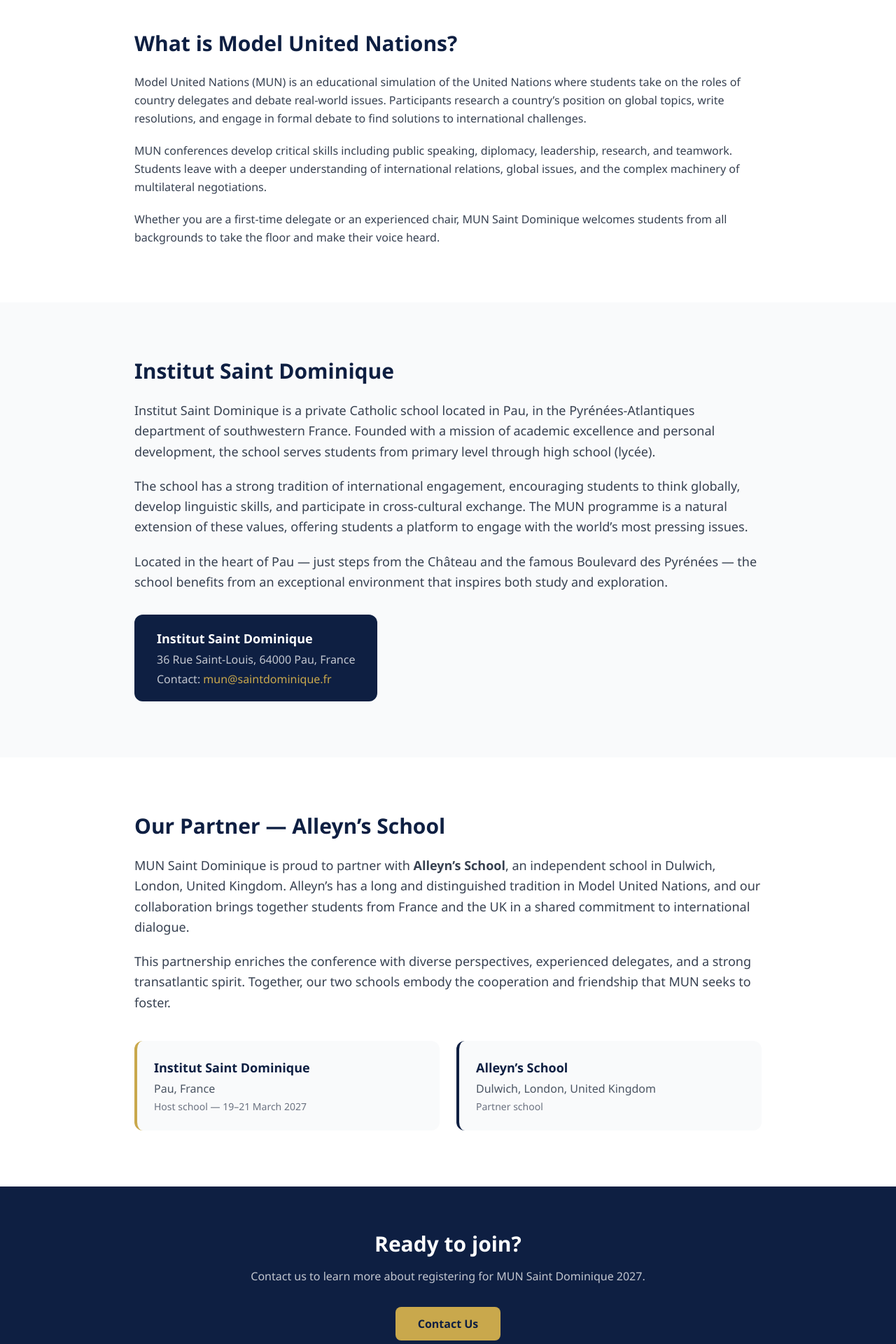
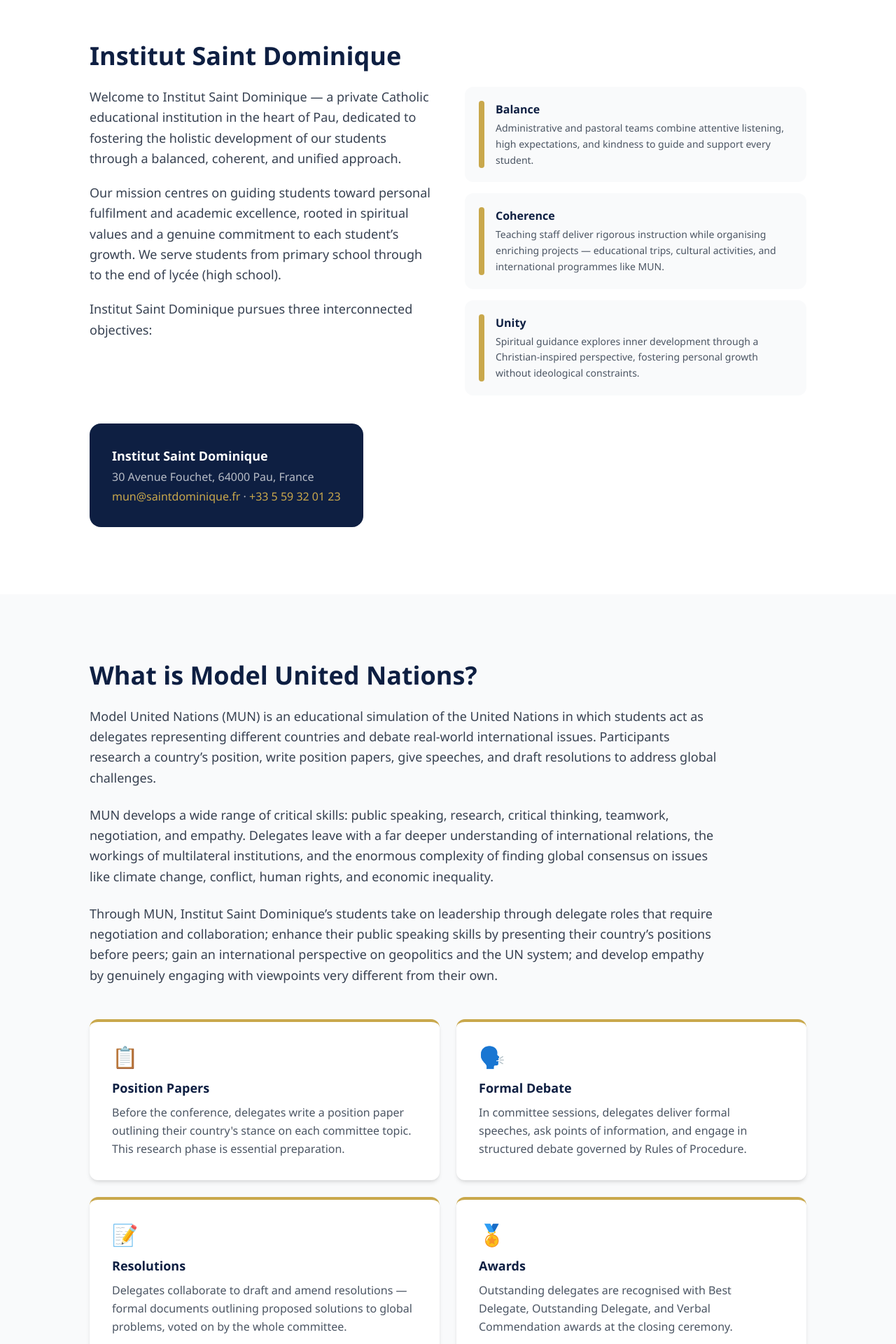
Before and after one commit to gastongabaixtucf8/projet-MUN-saintdo, a Next.js app: page /about in a window 1280 px wide. Shown: the part 360-2280 px from the top of the page at 70% size. Built offline with nearby package versions, Linux system fonts and the light colour scheme.

Commit message:
auto-save

```diff
--- a/app/about/page.tsx
+++ b/app/about/page.tsx
@@ -1,109 +1,257 @@
 import type { Metadata } from 'next'
+import Link from 'next/link'
 
 export const metadata: Metadata = {
   title: 'About Us — MUN Saint Dominique',
 }
 
+const leadershipTeam = [
+  {
+    role: 'Secretary-General',
+    name: 'Coming Soon',
+    bio: 'The Secretary-General leads the Secretariat and chairs the opening and closing ceremonies. They are responsible for the overall vision and smooth running of the conference.',
+    message: 'We are thrilled to welcome delegates from around Europe to Pau for MUN Saint Dominique 2027. This conference is the result of months of dedicated preparation, and we look forward to three days of inspiring debate and diplomacy.',
+  },
+  {
+    role: 'Deputy Secretary-General',
+    name: 'Coming Soon',
+    bio: 'The Deputy Secretary-General supports the Secretary-General and oversees the day-to-day operations of the conference, coordinating between committees, logistics, and the press corps.',
+    message: 'MUN has profoundly shaped the way I engage with the world. I hope each delegate leaves Pau with a deeper understanding of international relations and a new circle of friends from across Europe.',
+  },
+  {
+    role: 'President of the General Assembly',
+    name: 'Coming Soon',
+    bio: 'The President of the General Assembly presides over plenary sessions, manages debate procedures, and ensures all delegates have an equal voice on the floor.',
+    message: 'The General Assembly is where great ideas become resolutions. I look forward to guiding this vital body through our theme and helping delegates find common ground on the world\'s most pressing issues.',
+  },
+  {
+    role: 'Director of Communications',
+    name: 'Coming Soon',
+    bio: 'The Director of Communications manages all social media, press releases, and the MUN Saint Dominique newsletter, ensuring delegates and schools stay informed before and during the conference.',
+    message: 'Storytelling is at the heart of diplomacy. Our communications team will make sure the spirit of MUN Saint Dominique 2027 is felt far beyond the walls of Institut Saint Dominique.',
+  },
+  {
+    role: 'Head of Logistics',
+    name: 'Coming Soon',
+    bio: 'The Head of Logistics coordinates accommodation, transportation, catering, and the physical setup of all conference rooms and venues.',
+    message: 'The best conferences run seamlessly. Our logistics team works tirelessly behind the scenes so that every delegate can focus entirely on what matters most — debate.',
+  },
+  {
+    role: 'Chair, Security Council',
+    name: 'Coming Soon',
+    bio: 'The Security Council Chair facilitates debate on the most urgent international peace and security matters, guiding delegates through complex resolutions and procedural motions.',
+    message: 'The Security Council addresses the world\'s most critical crises. I encourage all delegates to come thoroughly prepared and ready to engage with the full weight of these issues.',
+  },
+]
+
 export default function AboutPage() {
   return (
     <main>
-      {/* Page Header */}
-      <section className="bg-navy text-white py-20 px-6 text-center">
+
+      {/* ── Page Header ── */}
+      <section className="page-hero">
         <div className="max-w-3xl mx-auto">
           <h1 className="text-5xl font-bold mb-4">About Us</h1>
-          <p className="text-white/75 text-lg">
-            Discover MUN Saint Dominique, our school, and our partner.
+          <p className="text-white/70 text-lg">
+            Our school, our MUN programme, our team, and our partner.
           </p>
         </div>
       </section>
 
-      {/* What is MUN? */}
-      <section className="py-20 px-6">
-        <div className="max-w-4xl mx-auto">
-          <h2 className="section-title">What is Model United Nations?</h2>
-          <div className="prose prose-lg text-gray-700 space-y-5 leading-relaxed">
+      {/* ── Welcome to Institut Saint Dominique ── */}
+      <section className="py-24 px-6">
+        <div className="max-w-5xl mx-auto">
+          <h2 className="section-title text-4xl">Institut Saint Dominique</h2>
+          <div className="grid md:grid-cols-2 gap-12 items-start">
+            <div className="space-y-5 text-gray-700 leading-relaxed text-lg">
               <p>
-              Model United Nations (MUN) is an educational simulation of the United Nations where students take on the roles of country delegates and debate real-world issues. Participants research a country&rsquo;s position on global topics, write resolutions, and engage in formal debate to find solutions to international challenges.
+                Welcome to Institut Saint Dominique — a private Catholic educational institution in the heart of Pau,
+                dedicated to fostering the holistic development of our students through a balanced, coherent, and
+                unified approach.
               </p>
               <p>
-              MUN conferences develop critical skills including public speaking, diplomacy, leadership, research, and teamwork. Students leave with a deeper understanding of international relations, global issues, and the complex machinery of multilateral negotiations.
+                Our mission centres on guiding students toward personal fulfilment and academic excellence, rooted
+                in spiritual values and a genuine commitment to each student&rsquo;s growth. We serve students from
+                primary school through to the end of lycée (high school).
               </p>
               <p>
-              Whether you are a first-time delegate or an experienced chair, MUN Saint Dominique welcomes students from all backgrounds to take the floor and make their voice heard.
+                Institut Saint Dominique pursues three interconnected objectives:
+              </p>
+            </div>
+            <div className="space-y-4">
+              {[
+                { title: 'Balance', text: 'Administrative and pastoral teams combine attentive listening, high expectations, and kindness to guide and support every student.' },
+                { title: 'Coherence', text: 'Teaching staff deliver rigorous instruction while organising enriching projects — educational trips, cultural activities, and international programmes like MUN.' },
+                { title: 'Unity', text: 'Spiritual guidance explores inner development through a Christian-inspired perspective, fostering personal growth without ideological constraints.' },
+              ].map(({ title, text }) => (
+                <div key={title} className="flex gap-4 p-5 bg-gray-50 rounded-xl">
+                  <div className="w-2 bg-gold rounded-full shrink-0" />
+                  <div>
+                    <p className="font-bold text-navy mb-1">{title}</p>
+                    <p className="text-gray-600 text-sm leading-relaxed">{text}</p>
+                  </div>
+                </div>
+              ))}
+            </div>
+          </div>
+
+          <div className="mt-10 bg-navy text-white rounded-2xl p-8 inline-block">
+            <p className="font-bold text-lg mb-1">Institut Saint Dominique</p>
+            <p className="text-white/70">30 Avenue Fouchet, 64000 Pau, France</p>
+            <p className="text-white/70 mt-1">
+              <a href="mailto:mun@saintdominique.fr" className="text-gold hover:underline">mun@saintdominique.fr</a>
+              {' '}·{' '}
+              <a href="tel:+33559320123" className="text-gold hover:underline">+33 5 59 32 01 23</a>
             </p>
           </div>
         </div>
       </section>
 
-      {/* Institut Saint Dominique */}
-      <section className="py-20 px-6 bg-gray-50">
-        <div className="max-w-4xl mx-auto">
-          <h2 className="section-title">Institut Saint Dominique</h2>
-          <div className="space-y-5 text-gray-700 leading-relaxed text-lg">
+      {/* ── What is MUN? ── */}
+      <section className="py-24 px-6 bg-gray-50">
+        <div className="max-w-5xl mx-auto">
+          <h2 className="section-title text-4xl">What is Model United Nations?</h2>
+          <div className="space-y-6 text-gray-700 leading-relaxed text-lg max-w-4xl">
             <p>
-              Institut Saint Dominique is a private Catholic school located in Pau, in the Pyrénées-Atlantiques department of southwestern France. Founded with a mission of academic excellence and personal development, the school serves students from primary level through high school (lycée).
+              Model United Nations (MUN) is an educational simulation of the United Nations in which students act
+              as delegates representing different countries and debate real-world international issues. Participants
+              research a country&rsquo;s position, write position papers, give speeches, and draft resolutions to address
+              global challenges.
             </p>
             <p>
-              The school has a strong tradition of international engagement, encouraging students to think globally, develop linguistic skills, and participate in cross-cultural exchange. The MUN programme is a natural extension of these values, offering students a platform to engage with the world&rsquo;s most pressing issues.
+              MUN develops a wide range of critical skills: public speaking, research, critical thinking, teamwork,
+              negotiation, and empathy. Delegates leave with a far deeper understanding of international relations,
+              the workings of multilateral institutions, and the enormous complexity of finding global consensus on
+              issues like climate change, conflict, human rights, and economic inequality.
             </p>
             <p>
-              Located in the heart of Pau — just steps from the Château and the famous Boulevard des Pyrénées — the school benefits from an exceptional environment that inspires both study and exploration.
+              Through MUN, Institut Saint Dominique&rsquo;s students take on leadership through delegate roles that require
+              negotiation and collaboration; enhance their public speaking skills by presenting their country&rsquo;s positions
+              before peers; gain an international perspective on geopolitics and the UN system; and develop empathy by
+              genuinely engaging with viewpoints very different from their own.
             </p>
           </div>
 
-          <div className="mt-8 inline-block bg-navy text-white rounded-xl px-8 py-5">
-            <p className="font-semibold text-lg">Institut Saint Dominique</p>
-            <p className="text-white/75 mt-1">36 Rue Saint-Louis, 64000 Pau, France</p>
-            <p className="text-white/75 mt-1">
-              Contact:{' '}
-              <a href="mailto:mun@saintdominique.fr" className="text-gold hover:underline">
-                mun@saintdominique.fr
-              </a>
-            </p>
+          <div className="grid md:grid-cols-2 gap-6 mt-12">
+            {[
+              { icon: '📋', title: 'Position Papers', text: 'Before the conference, delegates write a position paper outlining their country\'s stance on each committee topic. This research phase is essential preparation.' },
+              { icon: '🗣️', title: 'Formal Debate', text: 'In committee sessions, delegates deliver formal speeches, ask points of information, and engage in structured debate governed by Rules of Procedure.' },
+              { icon: '📝', title: 'Resolutions', text: 'Delegates collaborate to draft and amend resolutions — formal documents outlining proposed solutions to global problems, voted on by the whole committee.' },
+              { icon: '🏅', title: 'Awards', text: 'Outstanding delegates are recognised with Best Delegate, Outstanding Delegate, and Verbal Commendation awards at the closing ceremony.' },
+            ].map(({ icon, title, text }) => (
+              <div key={title} className="card">
+                <div className="text-3xl mb-3">{icon}</div>
+                <h3 className="font-bold text-navy text-lg mb-2">{title}</h3>
+                <p className="text-gray-600 leading-relaxed">{text}</p>
+              </div>
+            ))}
           </div>
         </div>
       </section>
 
-      {/* Alleyn's School Partnership */}
-      <section className="py-20 px-6">
-        <div className="max-w-4xl mx-auto">
-          <h2 className="section-title">Our Partner — Alleyn&rsquo;s School</h2>
-          <div className="space-y-5 text-gray-700 leading-relaxed text-lg">
-            <p>
-              MUN Saint Dominique is proud to partner with <strong>Alleyn&rsquo;s School</strong>, an independent school in Dulwich, London, United Kingdom. Alleyn&rsquo;s has a long and distinguished tradition in Model United Nations, and our collaboration brings together students from France and the UK in a shared commitment to international dialogue.
-            </p>
-            <p>
-              This partnership enriches the conference with diverse perspectives, experienced delegates, and a strong transatlantic spirit. Together, our two schools embody the cooperation and friendship that MUN seeks to foster.
+      {/* ── Leadership Team ── */}
+      <section className="py-24 px-6">
+        <div className="max-w-6xl mx-auto">
+          <div className="text-center mb-14">
+            <h2 className="section-title text-4xl">MUN Club Leadership Team</h2>
+            <p className="text-gray-500 text-lg max-w-2xl mx-auto">
+              The organising committee of MUN Saint Dominique 2027 — the students who make it all happen.
             </p>
           </div>
 
-          <div className="mt-10 flex flex-col sm:flex-row gap-6">
-            <div className="flex-1 rounded-xl border-l-4 border-gold bg-gray-50 p-6">
-              <p className="font-bold text-navy text-lg">Institut Saint Dominique</p>
-              <p className="text-gray-600 mt-1">Pau, France</p>
-              <p className="text-gray-500 text-sm mt-1">Host school — 19–21 March 2027</p>
+          <div className="grid md:grid-cols-2 lg:grid-cols-3 gap-8">
+            {leadershipTeam.map(({ role, name, bio, message }) => (
+              <div key={role} className="bg-white rounded-2xl shadow-md overflow-hidden border border-gray-100 flex flex-col">
+                {/* Photo placeholder */}
+                <div className="h-52 bg-gradient-to-br from-navy to-navy-mid flex items-center justify-center">
+                  <div className="w-24 h-24 rounded-full bg-white/10 flex items-center justify-center">
+                    <svg width="40" height="40" fill="none" stroke="white" strokeWidth="1.5" viewBox="0 0 24 24">
+                      <path strokeLinecap="round" strokeLinejoin="round" d="M15.75 6a3.75 3.75 0 11-7.5 0 3.75 3.75 0 017.5 0zM4.501 20.118a7.5 7.5 0 0114.998 0A17.933 17.933 0 0112 21.75c-2.676 0-5.216-.584-7.499-1.632z"/>
+                    </svg>
                   </div>
-            <div className="flex-1 rounded-xl border-l-4 border-navy bg-gray-50 p-6">
-              <p className="font-bold text-navy text-lg">Alleyn&rsquo;s School</p>
-              <p className="text-gray-600 mt-1">Dulwich, London, United Kingdom</p>
-              <p className="text-gray-500 text-sm mt-1">Partner school</p>
+                </div>
+                <div className="p-6 flex flex-col flex-1">
+                  <p className="text-gold font-semibold text-sm uppercase tracking-wide mb-1">{role}</p>
+                  <p className="font-bold text-navy text-lg mb-3">{name}</p>
+                  <p className="text-gray-500 text-sm leading-relaxed mb-4">{bio}</p>
+                  <blockquote className="border-l-4 border-gold pl-4 text-gray-600 text-sm italic mt-auto leading-relaxed">
+                    &ldquo;{message}&rdquo;
+                  </blockquote>
+                </div>
+              </div>
+            ))}
+          </div>
+
+          <p className="text-center text-gray-400 text-sm mt-10 italic">
+            Team photos and names will be published in September 2026.
+          </p>
+        </div>
+      </section>
+
+      {/* ── Alleyn's School ── */}
+      <section className="py-24 px-6 bg-gray-50">
+        <div className="max-w-5xl mx-auto">
+          <h2 className="section-title text-4xl">Our Partner — Alleyn&rsquo;s School</h2>
+          <div className="grid md:grid-cols-2 gap-12 items-start">
+            <div className="space-y-5 text-gray-700 leading-relaxed text-lg">
+              <p>
+                MUN Saint Dominique is proud to be organised in partnership with <strong>Alleyn&rsquo;s School</strong>,
+                an independent school in Dulwich, London, United Kingdom. Alleyn&rsquo;s has a long and distinguished
+                tradition in Model United Nations, and our collaboration has grown into one of the most exciting
+                Franco-British school partnerships in the region.
+              </p>
+              <p>
+                Together, our two schools previously co-hosted the MUN Alleyn&rsquo;s International conference in 2024
+                and 2025 at Alleyn&rsquo;s School in London. In 2027, Institut Saint Dominique takes the reins as host
+                school, welcoming Alleyn&rsquo;s delegates and many others to Pau, France.
+              </p>
+              <p>
+                This partnership embodies everything that MUN stands for: cross-cultural understanding, international
+                friendship, and the belief that young people can engage meaningfully with the challenges facing our world.
+              </p>
+              <a
+                href="https://alleynsmun.co.uk"
+                target="_blank"
+                rel="noopener noreferrer"
+                className="text-navy-mid font-semibold hover:text-gold transition-colors underline"
+              >
+                Visit Alleyn&rsquo;s MUN website →
+              </a>
+            </div>
+            <div className="space-y-4">
+              <div className="rounded-2xl border-l-4 border-gold bg-white shadow-sm p-8">
+                <p className="font-bold text-navy text-xl mb-1">Institut Saint Dominique</p>
+                <p className="text-gray-500 mb-1">30 Avenue Fouchet, 64000 Pau, France</p>
+                <p className="text-gold font-semibold text-sm">Host School — MUN 2027</p>
+              </div>
+              <div className="rounded-2xl border-l-4 border-navy-mid bg-white shadow-sm p-8">
+                <p className="font-bold text-navy text-xl mb-1">Alleyn&rsquo;s School</p>
+                <p className="text-gray-500 mb-1">Townley Road, Dulwich, London SE22 8SU, UK</p>
+                <p className="text-navy-light font-semibold text-sm">Partner School</p>
+              </div>
             </div>
           </div>
         </div>
       </section>
 
-      {/* CTA */}
-      <section className="py-16 px-6 bg-navy text-white text-center">
+      {/* ── CTA ── */}
+      <section className="py-20 px-6 bg-navy text-white text-center">
         <div className="max-w-xl mx-auto">
-          <h2 className="text-3xl font-bold mb-4">Ready to join?</h2>
-          <p className="text-white/75 mb-8">
-            Contact us to learn more about registering for MUN Saint Dominique 2027.
+          <h2 className="text-3xl font-bold mb-4">Ready to join the conference?</h2>
+          <p className="text-white/70 mb-8 text-lg">
+            Register on MyMUN or contact us for more information.
           </p>
-          <a href="mailto:mun@saintdominique.fr" className="btn-primary">
+          <div className="flex flex-col sm:flex-row gap-4 justify-center">
+            <a href="https://mymun.com/" target="_blank" rel="noopener noreferrer" className="btn-primary">
+              Apply on MyMUN
+            </a>
+            <Link href="/contact" className="btn-outline">
               Contact Us
-          </a>
+            </Link>
+          </div>
         </div>
       </section>
+
     </main>
   )
 }
```
Lines whose indentation alone changed are shown as unchanged.
